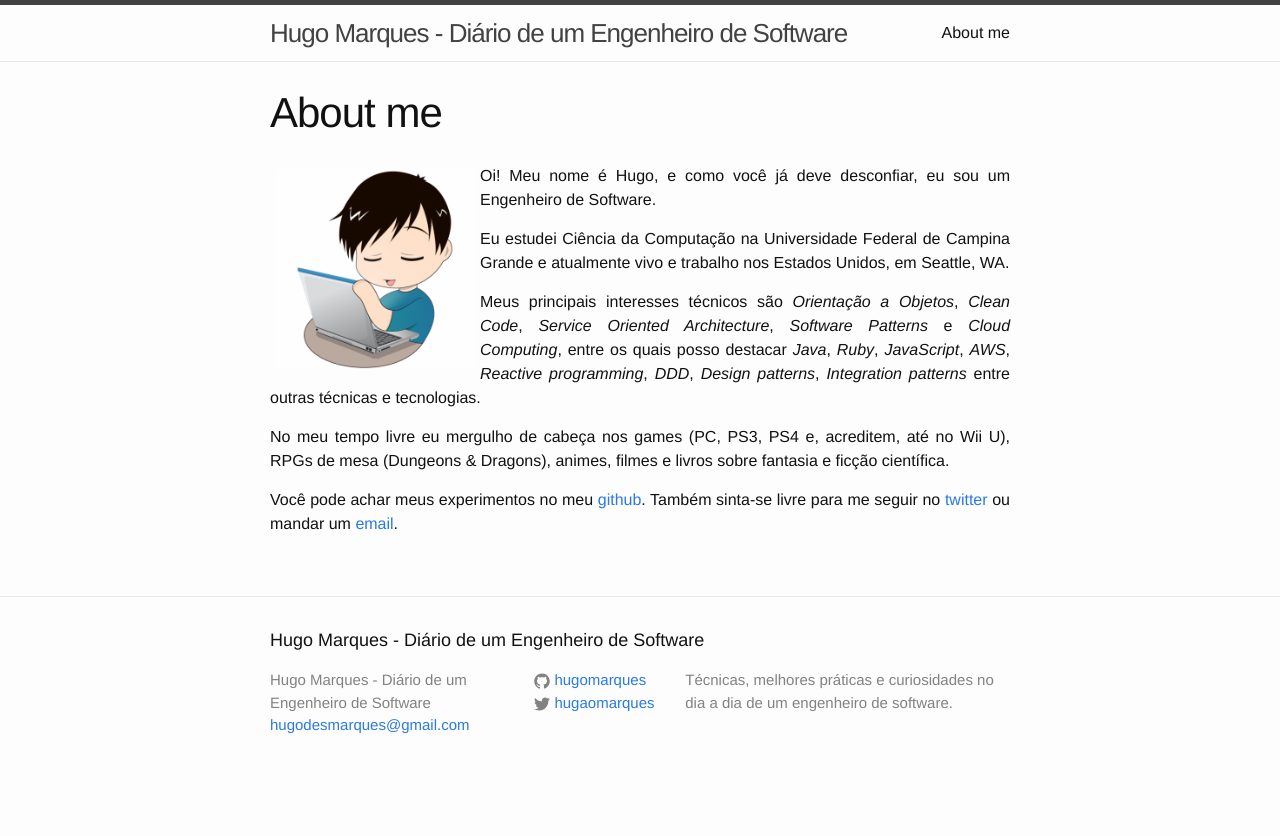
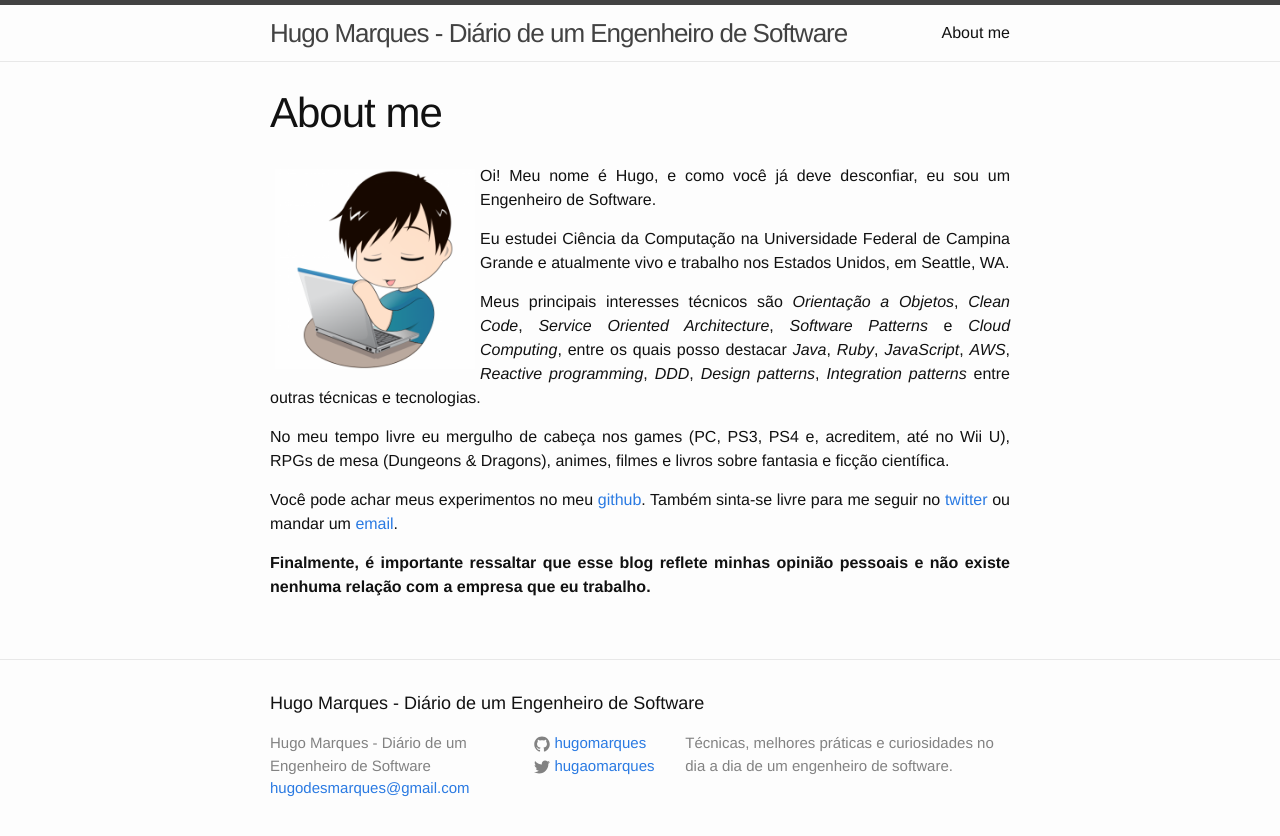
Before and after one commit to hugomarques/hugodesmarques, a Jekyll site: the page built from about.md, in a window 1280 px wide. Shown: the top 836 px of the page. Built offline with Jekyll 4.4.1, drawn with Linux system fonts in a browser that asks for light colours; comment, search, counter and statistics services are not loaded.

Commit message:
Add disclaimer

```diff
--- a/about.md
+++ b/about.md
@@ -15,3 +15,5 @@ Meus principais interesses técnicos são *Orientação a Objetos*, *Clean Code*
 No meu tempo livre eu mergulho de cabeça nos games (PC, PS3, PS4 e, acreditem, até no Wii U), RPGs de mesa (Dungeons & Dragons), animes, filmes e livros sobre fantasia e ficção científica.
 
 Você pode achar meus experimentos no meu [github](https://github.com/hugomarques). Também sinta-se livre para me seguir no [twitter](https://twitter.com/hugaomarques) ou mandar um [email](mailto:me@hugodesmarques.com).
+
+**Finalmente, é importante ressaltar que esse blog reflete minhas opinião pessoais e não existe nenhuma relação com a empresa que eu trabalho.**
```
